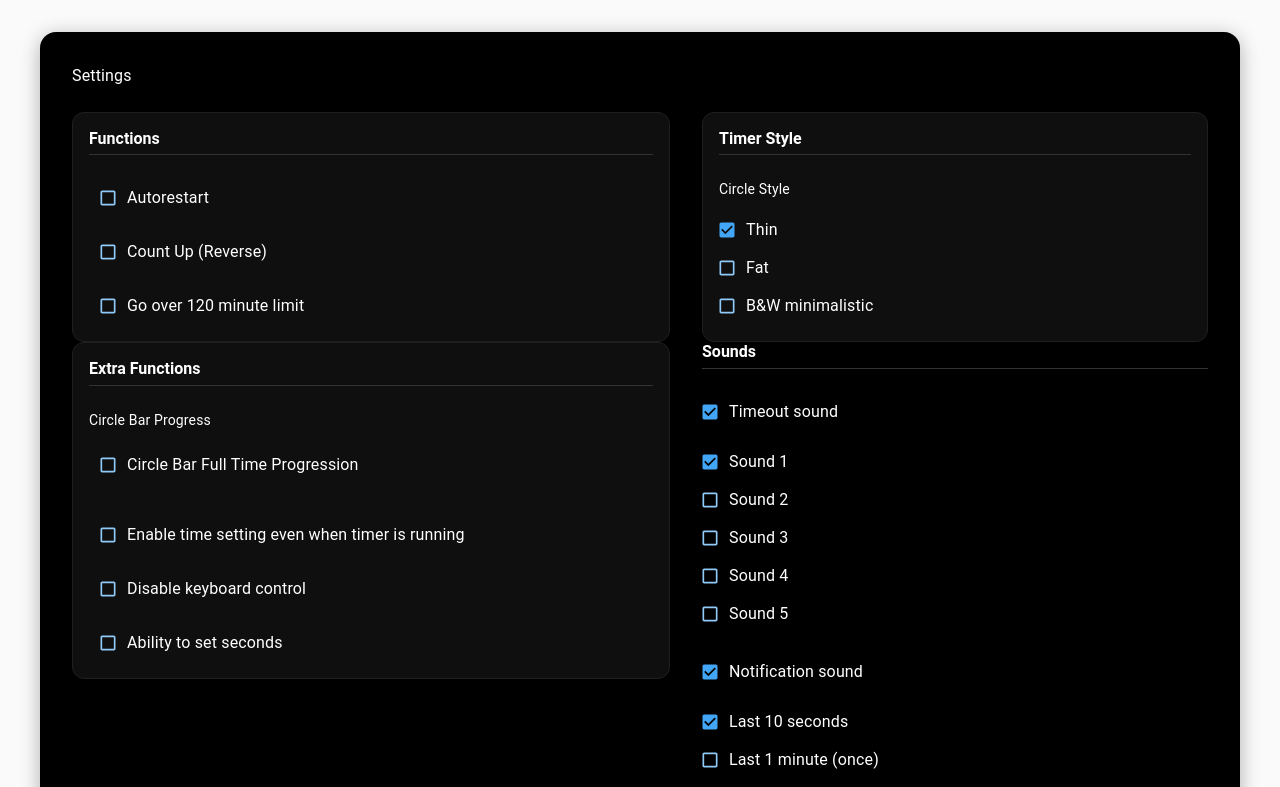
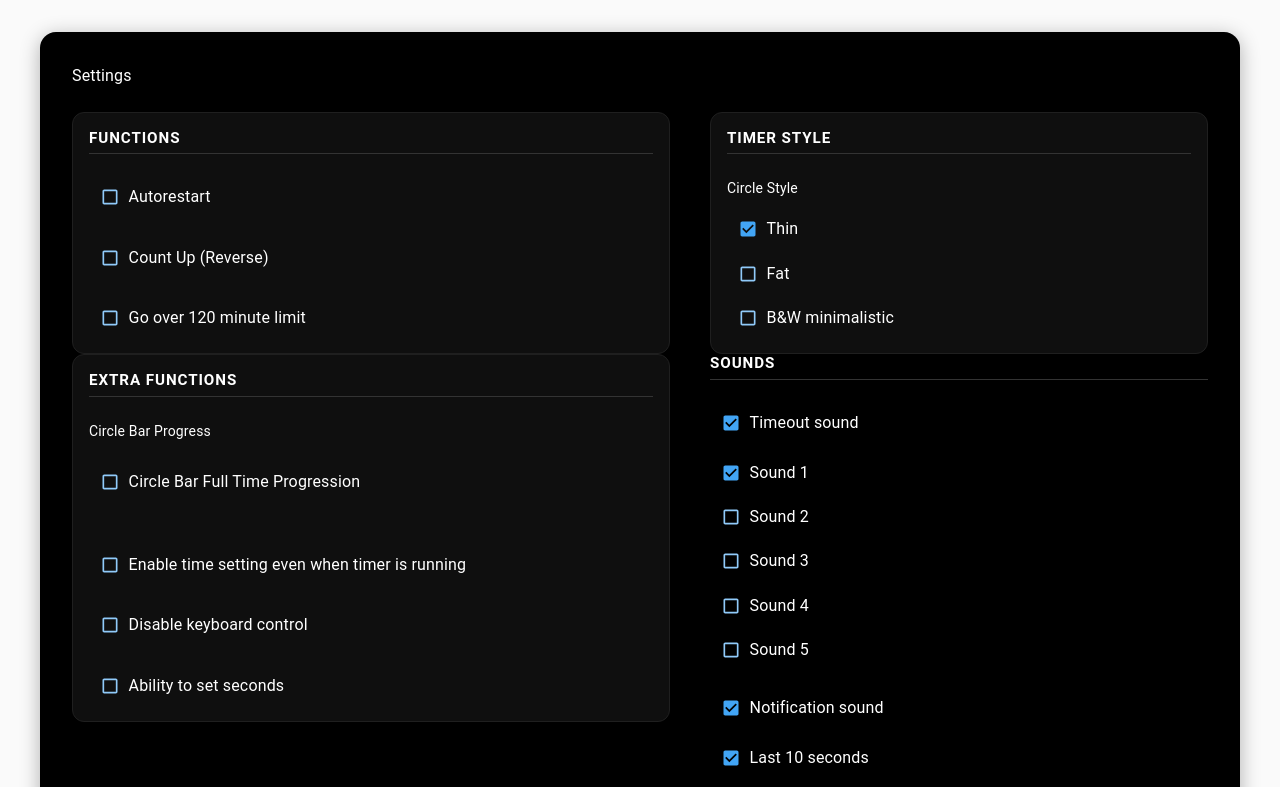
Before and after one commit to Iqnis-03/mqtjs_sv, a React (Create React App) app: page / in a window 1280 px wide. Shown: the top 787 px of the page. Built offline with nearby package versions, Linux system fonts and the light colour scheme.

Commit message:
Polish alignment styles for settings layout
cgen-74e963da81fe46f3a9a482fbac5fa086

```diff
--- a/src/components/MqtLayout.css
+++ b/src/components/MqtLayout.css
@@ -186,11 +186,13 @@ body {
   display: grid;
   grid-template-columns: 1fr;
   gap: 2rem;
+  align-items: start;
 }
 
 @media (min-width: 900px) {
   .mqt-settings-grid {
     grid-template-columns: 1fr 1fr;
+    column-gap: 2.5rem;
   }
 }
 
@@ -202,13 +204,19 @@ body {
 }
 
 .settings-section h3 {
-  font-size: 1rem;
-  font-weight: 600;
+  font-size: 0.95rem;
+  font-weight: 700;
   margin: 0 0 0.75rem;
   color: #ffffff;
   border-bottom: 1px solid #333333;
   padding-bottom: 0.4rem;
+  text-transform: uppercase;
+  letter-spacing: 0.06em;
 }
+
+/* Normalize inner spacing/alignment */
+.settings-section .MuiStack-root { gap: 0.4rem; }
+.settings-section .MuiFormControlLabel-root { margin-left: 0.1rem; }
 
 /* Actions row */
 .settings-actions {
```
